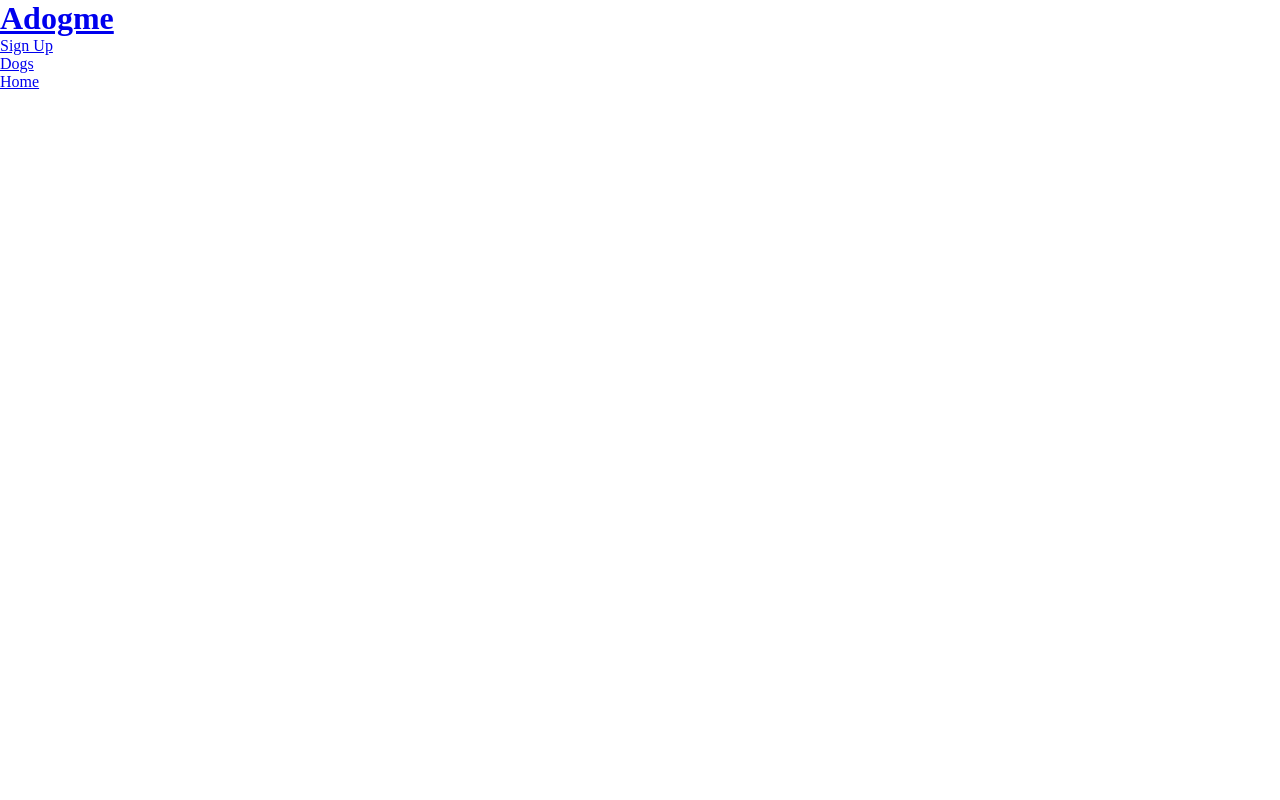
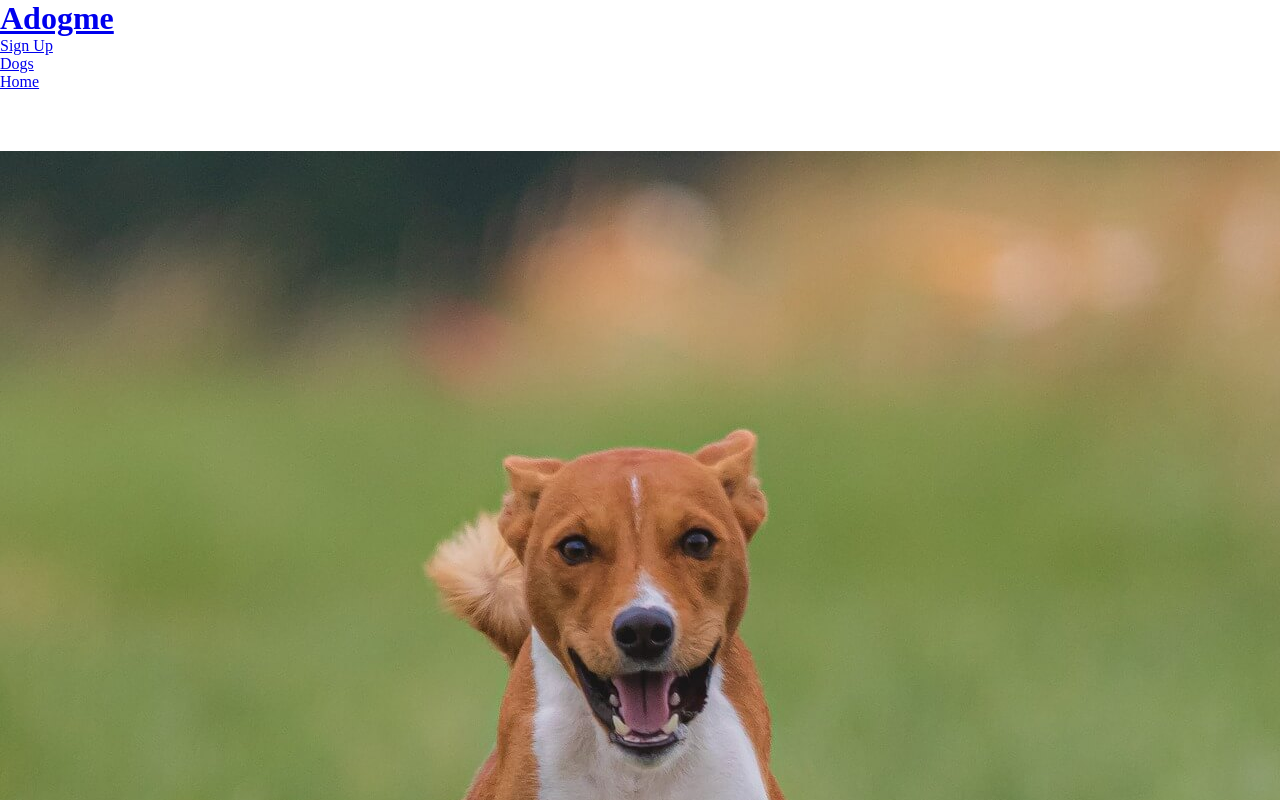
Before and after one commit to andresfgc/P1-Adogme, a plain HTML site: page index.html in a window 1280 px wide. Shown: the top 800 px of the page. Drawn offline with Linux system fonts and the light colour scheme.

Commit message:
Add image-section

```diff
--- a/assets/css/style.css
+++ b/assets/css/style.css
@@ -5,3 +5,9 @@
     padding: 0;
     border: 0;
 }
+
+#dog-image {
+    height: 1200px;
+    width: 100%;
+    background: url('../images/dog-brown-white.jpg') no-repeat center center;
+}
--- a/index.html
+++ b/index.html
@@ -25,5 +25,8 @@
             </ul>
         </nav>
     </header>
+    <section id="dog-outer">
+        <div id="dog-image"></div>
+    </section>
 </body>
 </html>
```
Also changed, not shown: assets/images/dog-brown-white.jpg (added), assets/images/dog-white.jpg (added), assets/images/dogs-different-colors.jpg (added), assets/images/two-running-dogs.jpg (added).
